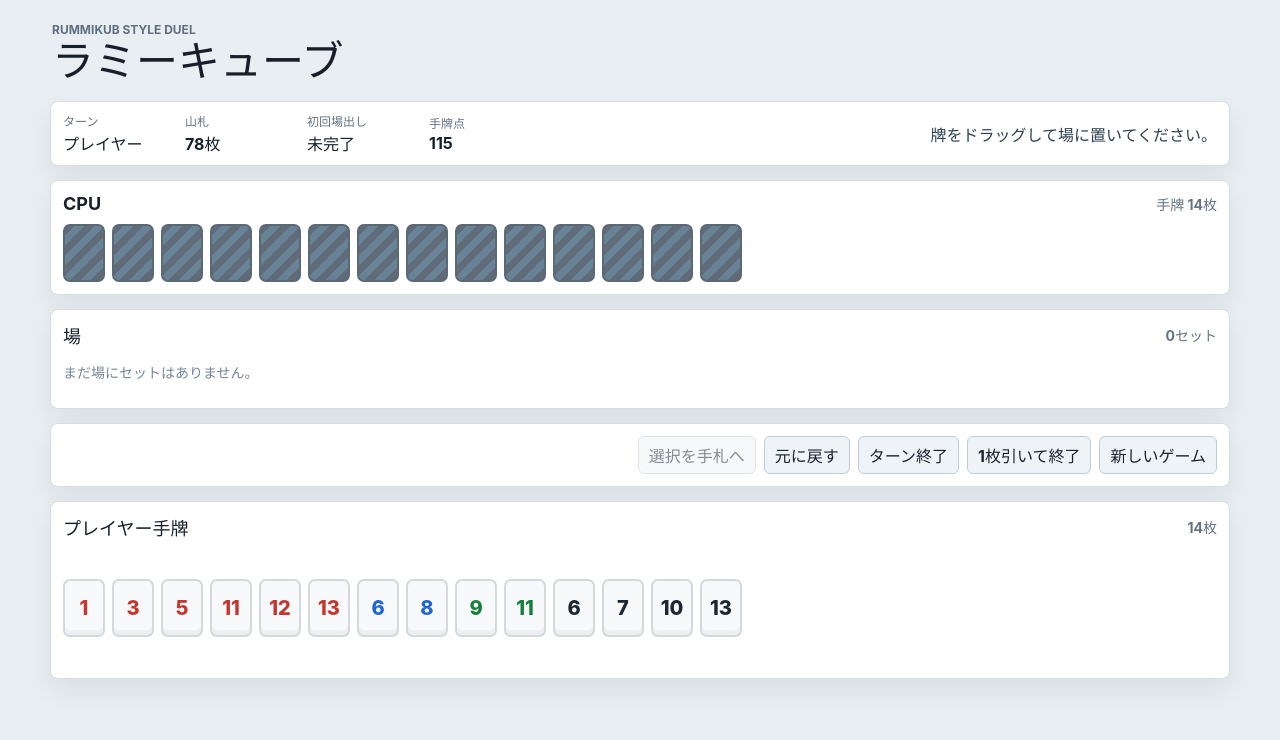
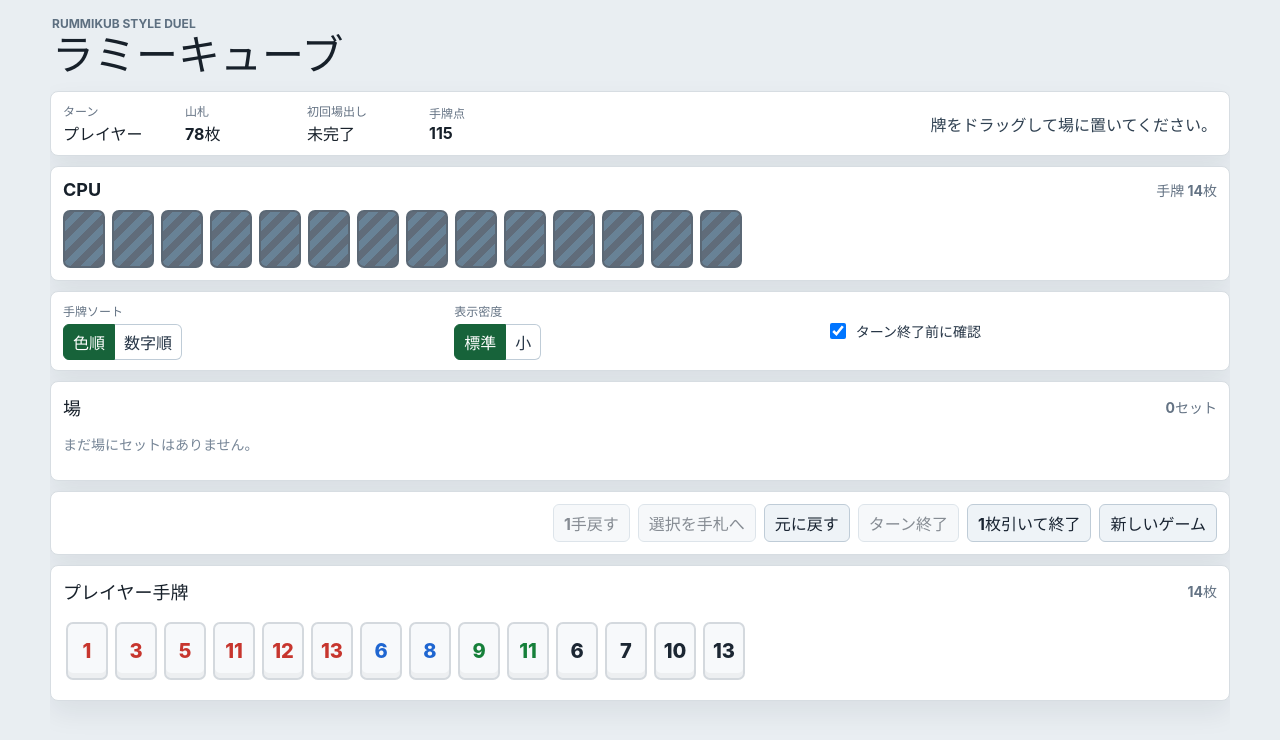
Before and after one commit to shunshun1677/rummikub-app, a React (Vite) app in the folder rummikub_app_develop/: page / in a window 1280 px wide. Shown: the top 740 px of the page. Built offline with nearby package versions, Linux system fonts and the light colour scheme.

Commit message:
update: 場が増えた時のレイアウト改善や手牌ソート方法追加など

```diff
--- a/rummikub_app_develop/src/features/rummikub/game/components/Controls.tsx
+++ b/rummikub_app_develop/src/features/rummikub/game/components/Controls.tsx
@@ -1,7 +1,10 @@
 type ControlsProps = {
   canAct: boolean
+  canEndTurn: boolean
   canDrawAndEndTurn: boolean
+  canUndo: boolean
   hasBoardSelection: boolean
+  onUndo: () => void
   onReturnSelectedToHand: () => void
   onResetDraft: () => void
   onEndTurn: () => void
@@ -11,8 +14,11 @@
 
 export function Controls({
   canAct,
+  canEndTurn,
   canDrawAndEndTurn,
+  canUndo,
   hasBoardSelection,
+  onUndo,
   onReturnSelectedToHand,
   onResetDraft,
   onEndTurn,
@@ -22,6 +28,9 @@
   return (
     <section className="controls" aria-label="controls">
       <div className="control-buttons">
+        <button type="button" disabled={!canAct || !canUndo} onClick={onUndo}>
+          1手戻す
+        </button>
         <button
           type="button"
           disabled={!canAct || !hasBoardSelection}
@@ -32,7 +41,16 @@
         <button type="button" disabled={!canAct} onClick={onResetDraft}>
           元に戻す
         </button>
-        <button type="button" disabled={!canAct} onClick={onEndTurn}>
+        <button
+          type="button"
+          disabled={!canEndTurn}
+          title={
+            canAct && !canEndTurn
+              ? '場に出した牌や盤面変更がある時だけターン終了できます。'
+              : undefined
+          }
+          onClick={onEndTurn}
+        >
           ターン終了
         </button>
         <button
--- /dev/null
+++ b/rummikub_app_develop/src/features/rummikub/game/components/GameTools.tsx
@@ -0,0 +1,75 @@
+type HandSortMode = 'color' | 'number'
+type DensityMode = 'comfortable' | 'compact'
+
+type GameToolsProps = {
+  handSortMode: HandSortMode
+  densityMode: DensityMode
+  confirmBeforeEndTurn: boolean
+  onHandSortModeChange: (mode: HandSortMode) => void
+  onDensityModeChange: (mode: DensityMode) => void
+  onConfirmBeforeEndTurnChange: (enabled: boolean) => void
+}
+
+export function GameTools({
+  handSortMode,
+  densityMode,
+  confirmBeforeEndTurn,
+  onHandSortModeChange,
+  onDensityModeChange,
+  onConfirmBeforeEndTurnChange,
+}: GameToolsProps) {
+  return (
+    <section className="game-tools" aria-label="settings and history">
+      <div className="tool-group">
+        <span className="tool-label">手牌ソート</span>
+        <div className="segmented-control">
+          <button
+            type="button"
+            className={handSortMode === 'color' ? 'active' : ''}
+            onClick={() => onHandSortModeChange('color')}
+          >
+            色順
+          </button>
+          <button
+            type="button"
+            className={handSortMode === 'number' ? 'active' : ''}
+            onClick={() => onHandSortModeChange('number')}
+          >
+            数字順
+          </button>
+        </div>
+      </div>
+
+      <div className="tool-group">
+        <span className="tool-label">表示密度</span>
+        <div className="segmented-control">
+          <button
+            type="button"
+            className={densityMode === 'comfortable' ? 'active' : ''}
+            onClick={() => onDensityModeChange('comfortable')}
+          >
+            標準
+          </button>
+          <button
+            type="button"
+            className={densityMode === 'compact' ? 'active' : ''}
+            onClick={() => onDensityModeChange('compact')}
+          >
+            小
+          </button>
+        </div>
+      </div>
+
+      <label className="confirm-toggle">
+        <input
+          type="checkbox"
+          checked={confirmBeforeEndTurn}
+          onChange={(event) => onConfirmBeforeEndTurnChange(event.target.checked)}
+        />
+        ターン終了前に確認
+      </label>
+    </section>
+  )
+}
+
+export type { DensityMode, HandSortMode }
--- a/rummikub_app_develop/src/features/rummikub/game/index.tsx
+++ b/rummikub_app_develop/src/features/rummikub/game/index.tsx
@@ -4,6 +4,11 @@
 import { CpuHand } from './components/CpuHand'
 import { GameResultDetails } from './components/GameResultDetails'
 import { GameBoard } from './components/GameBoard'
+import {
+  GameTools,
+  type DensityMode,
+  type HandSortMode,
+} from './components/GameTools'
 import { PlayerHand } from './components/PlayerHand'
 import { StatusBar } from './components/StatusBar'
 import { getCpuMove } from './logics/cpu'
@@ -16,6 +21,7 @@
   drawTile,
   inferSetType,
   sortHand,
+  sortHandByNumber,
   sortTilesForSet,
   validatePlayerTurn,
 } from './logics/gameLogic'
@@ -48,18 +54,24 @@
   hasAnyChanges: boolean
 }
 
+type DraftSnapshot = DraftState
+
 const initialState = createInitialGameState()
 const TILE_DRAG_MIME_TYPE = 'application/x-rummikub-tile-id'
 
 export function RummikubGame() {
   const [gameState, setGameState] = useState<GameState>(initialState)
   const [draft, setDraft] = useState<DraftState>(() => createDraftFromState(initialState))
+  const [draftHistory, setDraftHistory] = useState<DraftSnapshot[]>([])
   const [turnSnapshot, setTurnSnapshot] = useState<TurnSnapshot>(() => ({
     board: cloneBoard(initialState.board),
     hand: [...initialState.playerHand],
   }))
   const [selection, setSelection] = useState<TileSelection | null>(null)
   const [lastDrawnTileId, setLastDrawnTileId] = useState<string | null>(null)
+  const [handSortMode, setHandSortMode] = useState<HandSortMode>('color')
+  const [densityMode, setDensityMode] = useState<DensityMode>('comfortable')
+  const [confirmBeforeEndTurn, setConfirmBeforeEndTurn] = useState(true)
   const [message, setMessage] = useState('牌をドラッグして場に置いてください。')
 
   const isCpuThinking = gameState.currentTurn === 'cpu' && !gameState.winner
@@ -82,6 +94,11 @@
     [draft, turnSnapshot],
   )
   const canDrawAndEndTurn = canPlayerAct && !turnChangeStatus.hasAnyChanges
+  const canEndTurn = canPlayerAct && turnChangeStatus.hasAnyChanges
+  const sortedDraftHand = useMemo(
+    () => sortPlayerHand(draft.draftHand, handSortMode),
+    [draft.draftHand, handSortMode],
+  )
 
   useEffect(() => {
     if (gameState.currentTurn !== 'cpu' || gameState.winner) {
@@ -132,6 +149,7 @@
 
       if (nextState.currentTurn === 'player') {
         setDraft(createDraftFromState(nextState))
+        setDraftHistory([])
         setTurnSnapshot({
           board: cloneBoard(nextState.board),
           hand: [...nextState.playerHand],
@@ -225,7 +243,9 @@
       return
     }
 
-    setDraft((currentDraft) => moveTileToSet(currentDraft, tileId, setId, tileIndex))
+    updateDraftWithHistory((currentDraft) =>
+      moveTileToSet(currentDraft, tileId, setId, tileIndex),
+    )
     setSelection(null)
   }
 
@@ -240,7 +260,7 @@
       return
     }
 
-    setDraft((currentDraft) => moveTileToNewSet(currentDraft, tileId))
+    updateDraftWithHistory((currentDraft) => moveTileToNewSet(currentDraft, tileId))
     setSelection(null)
   }
 
@@ -254,7 +274,7 @@
       return
     }
 
-    setDraft((currentDraft) => {
+    updateDraftWithHistory((currentDraft) => {
       const result = takeSelectedTile(currentDraft, selection)
 
       if (!result) {
@@ -263,10 +283,27 @@
 
       return {
         draftBoard: removeEmptySets(result.draftBoard),
-        draftHand: sortHand([...result.draftHand, result.tile]),
+        draftHand: sortPlayerHand([...result.draftHand, result.tile], handSortMode),
       }
     })
     setSelection(null)
+  }
+
+  function handleUndoDraft(): void {
+    if (!canPlayerAct || draftHistory.length === 0) {
+      return
+    }
+
+    const previousDraft = draftHistory.at(-1)
+
+    if (!previousDraft) {
+      return
+    }
+
+    setDraft(cloneDraft(previousDraft))
+    setDraftHistory((current) => current.slice(0, -1))
+    setSelection(null)
+    setMessage('直前の操作を戻しました。')
   }
 
   function handleResetDraft(): void {
@@ -278,12 +315,18 @@
       draftBoard: cloneBoard(turnSnapshot.board),
       draftHand: [...turnSnapshot.hand],
     })
+    setDraftHistory([])
     setSelection(null)
     setMessage('このターン開始時点へ戻しました。')
   }
 
   function handleEndTurn(): void {
     if (!canPlayerAct) {
+      return
+    }
+
+    if (!turnChangeStatus.hasAnyChanges) {
+      setMessage('牌を場に出した場合だけターン終了できます。出せない場合は1枚引いて終了してください。')
       return
     }
 
@@ -300,7 +343,15 @@
       return
     }
 
-    const nextPlayerHand = sortHand(draft.draftHand)
+    if (
+      confirmBeforeEndTurn &&
+      turnChangeStatus.hasAnyChanges &&
+      !window.confirm('このターンの変更を確定してターン終了します。よろしいですか？')
+    ) {
+      return
+    }
+
+    const nextPlayerHand = sortPlayerHand(draft.draftHand, handSortMode)
     const winner = nextPlayerHand.length === 0 ? 'player' : null
 
     setGameState((current) => ({
@@ -311,6 +362,7 @@
       currentTurn: winner ? 'player' : 'cpu',
       winner,
     }))
+    setDraftHistory([])
     setSelection(null)
     setLastDrawnTileId(null)
     setMessage(validation.message)
@@ -328,7 +380,9 @@
     }
 
     const { tile, newDeck } = drawTile(gameState.deck)
-    const nextPlayerHand = tile ? sortHand([...gameState.playerHand, tile]) : gameState.playerHand
+    const nextPlayerHand = tile
+      ? sortPlayerHand([...gameState.playerHand, tile], handSortMode)
+      : gameState.playerHand
     const winner =
       tile === null || newDeck.length === 0
         ? determineWinnerByHandPoints(nextPlayerHand, gameState.cpuHand)
@@ -344,6 +398,7 @@
 
     setGameState(nextState)
     setDraft(createDraftFromState(nextState))
+    setDraftHistory([])
     setTurnSnapshot({
       board: cloneBoard(nextState.board),
       hand: [...nextState.playerHand],
@@ -362,6 +417,7 @@
 
     setGameState(nextState)
     setDraft(createDraftFromState(nextState))
+    setDraftHistory([])
     setTurnSnapshot({
       board: cloneBoard(nextState.board),
       hand: [...nextState.playerHand],
@@ -371,8 +427,31 @@
     setMessage('新しいゲームを開始しました。')
   }
 
+  function handleHandSortModeChange(mode: HandSortMode): void {
+    setHandSortMode(mode)
+    setDraft((current) => ({
+      ...current,
+      draftHand: sortPlayerHand(current.draftHand, mode),
+    }))
+    setTurnSnapshot((current) => ({
+      ...current,
+      hand: sortPlayerHand(current.hand, mode),
+    }))
+  }
+
+  function updateDraftWithHistory(updater: (currentDraft: DraftState) => DraftState): void {
+    const nextDraft = updater(draft)
+
+    if (getDraftSignature(nextDraft) === getDraftSignature(draft)) {
+      return
+    }
+
+    setDraftHistory((current) => [...current, cloneDraft(draft)])
+    setDraft(nextDraft)
+  }
+
   return (
-    <main className="app-shell">
+    <main className={`app-shell density-${densityMode}`}>
       <header className="app-header">
         <div>
           <p className="eyebrow">Rummikub style duel</p>
@@ -383,6 +462,14 @@
       <StatusBar state={gameState} message={message} isCpuThinking={isCpuThinking} />
       <GameResultDetails state={gameState} />
       <CpuHand hand={gameState.cpuHand} revealTiles={gameState.winner !== null} />
+      <GameTools
+        handSortMode={handSortMode}
+        densityMode={densityMode}
+        confirmBeforeEndTurn={confirmBeforeEndTurn}
+        onHandSortModeChange={handleHandSortModeChange}
+        onDensityModeChange={setDensityMode}
+        onConfirmBeforeEndTurnChange={setConfirmBeforeEndTurn}
+      />
       <GameBoard
         board={draft.draftBoard}
         lockedSetIds={lockedSetIds}
@@ -396,8 +483,11 @@
       />
       <Controls
         canAct={canPlayerAct}
+        canEndTurn={canEndTurn}
         canDrawAndEndTurn={canDrawAndEndTurn}
+        canUndo={draftHistory.length > 0}
         hasBoardSelection={hasBoardSelection}
+        onUndo={handleUndoDraft}
         onReturnSelectedToHand={handleReturnSelectedToHand}
         onResetDraft={handleResetDraft}
         onEndTurn={handleEndTurn}
@@ -405,7 +495,7 @@
         onNewGame={handleNewGame}
       />
       <PlayerHand
-        hand={draft.draftHand}
+        hand={sortedDraftHand}
         selectedTileId={selectedTileId}
         recentlyDrawnTileId={lastDrawnTileId}
         disabled={!canPlayerAct}
@@ -461,6 +551,17 @@
 
 function removeEmptySets(board: TileSet[]): TileSet[] {
   return board.filter((set) => set.tiles.length > 0)
+}
+
+function cloneDraft(draft: DraftState): DraftState {
+  return {
+    draftBoard: cloneBoard(draft.draftBoard),
+    draftHand: [...draft.draftHand],
+  }
+}
+
+function sortPlayerHand(hand: Tile[], mode: HandSortMode): Tile[] {
+  return mode === 'number' ? sortHandByNumber(hand) : sortHand(hand)
 }
 
 function getSetIdContainingTile(board: TileSet[], tileId: string): string | null {
@@ -614,4 +715,8 @@
     .join('|')
 }
 
+function getDraftSignature(draft: DraftState): string {
+  return `${getBoardSignature(draft.draftBoard)}::${getHandSignature(draft.draftHand)}`
+}
+
 export default RummikubGame
--- a/rummikub_app_develop/src/features/rummikub/game/logics/gameLogic.ts
+++ b/rummikub_app_develop/src/features/rummikub/game/logics/gameLogic.ts
@@ -83,6 +83,25 @@
     }
 
     return (a.number ?? 99) - (b.number ?? 99)
+  })
+}
+
+export function sortHandByNumber(hand: Tile[]): Tile[] {
+  const colorRank: Record<Tile['color'], number> = {
+    red: 0,
+    blue: 1,
+    yellow: 2,
+    black: 3,
+    joker: 4,
+  }
+
+  return [...hand].sort((a, b) => {
+    const numberDiff = (a.number ?? 99) - (b.number ?? 99)
+    if (numberDiff !== 0) {
+      return numberDiff
+    }
+
+    return colorRank[a.color] - colorRank[b.color]
   })
 }
 
--- a/rummikub_app_develop/src/features/rummikub/game/styles/game.css
+++ b/rummikub_app_develop/src/features/rummikub/game/styles/game.css
@@ -1,10 +1,12 @@
 .app-shell {
   width: min(1180px, calc(100vw - 24px));
+  height: 100svh;
   margin: 0 auto;
-  padding: 18px 0 28px;
+  padding: 12px 0;
   display: flex;
   flex-direction: column;
-  gap: 14px;
+  gap: 10px;
+  overflow: hidden;
 }
 
 .app-header {
@@ -32,6 +34,7 @@
 
 .status-bar,
 .result-details,
+.game-tools,
 .cpu-zone,
 .board-zone,
 .hand-zone,
@@ -95,9 +98,19 @@
 }
 
 .cpu-zone,
-.board-zone,
 .hand-zone {
   padding: 12px;
+}
+
+.board-zone {
+  flex: 0 1 auto;
+  max-height: min(42svh, 420px);
+  overflow: auto;
+  padding: 12px;
+}
+
+.hand-zone {
+  flex: 0 0 auto;
 }
 
 .zone-title {
@@ -128,7 +141,10 @@
 }
 
 .hand-row {
-  min-height: 116px;
+  max-height: 136px;
+  min-height: 74px;
+  overflow-y: auto;
+  padding: 3px;
 }
 
 .tile {
@@ -233,6 +249,7 @@
   display: grid;
   grid-template-columns: repeat(auto-fit, minmax(248px, 1fr));
   gap: 10px;
+  padding-bottom: 4px;
 }
 
 .tile-set {
@@ -333,6 +350,71 @@
   padding: 12px;
 }
 
+.game-tools {
+  display: grid;
+  grid-template-columns: minmax(170px, auto) minmax(150px, auto) minmax(180px, auto);
+  align-items: center;
+  gap: 10px;
+  padding: 10px 12px;
+}
+
+.tool-group {
+  display: flex;
+  flex-direction: column;
+  gap: 5px;
+}
+
+.tool-label {
+  color: #647384;
+  font-size: 12px;
+  font-weight: 800;
+}
+
+.segmented-control {
+  display: inline-flex;
+  gap: 0;
+}
+
+.segmented-control button {
+  min-height: 32px;
+  border: 1px solid #bfccd7;
+  background: #ffffff;
+  color: #253445;
+  cursor: pointer;
+  font-weight: 800;
+  padding: 5px 9px;
+}
+
+.segmented-control button:first-child {
+  border-radius: 6px 0 0 6px;
+}
+
+.segmented-control button:last-child {
+  border-left: 0;
+  border-radius: 0 6px 6px 0;
+}
+
+.segmented-control button.active {
+  background: #17633a;
+  border-color: #17633a;
+  color: #ffffff;
+}
+
+.confirm-toggle {
+  display: flex;
+  align-items: center;
+  gap: 7px;
+  min-height: 32px;
+  color: #253445;
+  font-size: 14px;
+  font-weight: 800;
+}
+
+.confirm-toggle input {
+  width: 16px;
+  height: 16px;
+}
+
 .selection-panel,
 .type-picker {
   display: flex;
@@ -399,7 +481,8 @@
 
 @media (max-width: 860px) {
   .status-bar,
-  .result-grid {
+  .result-grid,
+  .game-tools {
     grid-template-columns: 1fr 1fr;
   }
 
@@ -418,11 +501,12 @@
 @media (max-width: 560px) {
   .app-shell {
     width: min(100vw - 14px, 1180px);
-    padding-top: 8px;
+    padding: 8px 0;
   }
 
   .status-bar,
-  .result-grid {
+  .result-grid,
+  .game-tools {
     grid-template-columns: 1fr;
   }
 
@@ -436,3 +520,40 @@
     grid-template-columns: 1fr;
   }
 }
+
+.density-compact {
+  gap: 7px;
+}
+
+.density-compact .cpu-zone,
+.density-compact .board-zone,
+.density-compact .hand-zone,
+.density-compact .controls,
+.density-compact .game-tools,
+.density-compact .result-details {
+  padding: 8px;
+}
+
+.density-compact .tile {
+  width: 34px;
+  height: 47px;
+  font-size: 16px;
+  border-radius: 6px;
+}
+
+.density-compact .tile-row {
+  gap: 5px;
+}
+
+.density-compact .board-grid {
+  grid-template-columns: repeat(auto-fit, minmax(210px, 1fr));
+  gap: 7px;
+}
+
+.density-compact .tile-set {
+  padding: 7px;
+}
+
+.density-compact .zone-title {
+  margin-bottom: 6px;
+}
```
